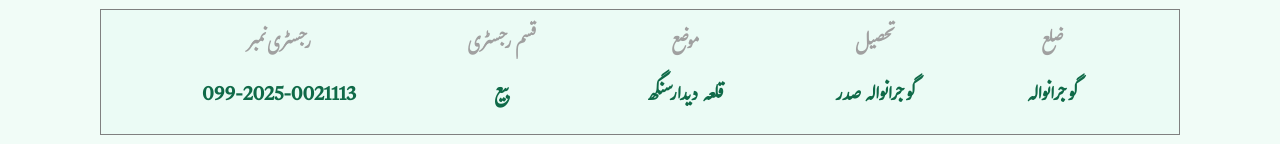
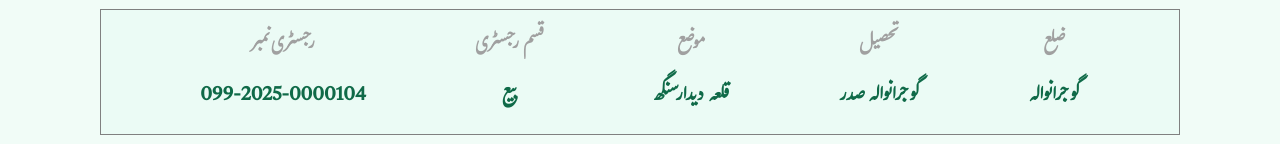
Before and after one commit to punjabzameen/https-onlinefard.punjab-zameen.gov.pk-RegistryVerification-data-HZVAQeF2tYBM-k1QW02BAGUAePSZ0I-Np3, a plain HTML site: page index.html in a window 1280 px wide. Shown: the part 236-380 px from the top of the page. Drawn offline with Linux system fonts and the light colour scheme.

Commit message:
Update index.html

```diff
--- a/index.html
+++ b/index.html
@@ -32,7 +32,7 @@
             <div class="item text1">
                 <h3>رجسٹری نمبر
                 </h3>
-                <p>099-2025-0021113
+                <p>099-2025-0000104
                 </p>
             </div>
             <div class="item text2"><h3>قسم رجسٹری
```
